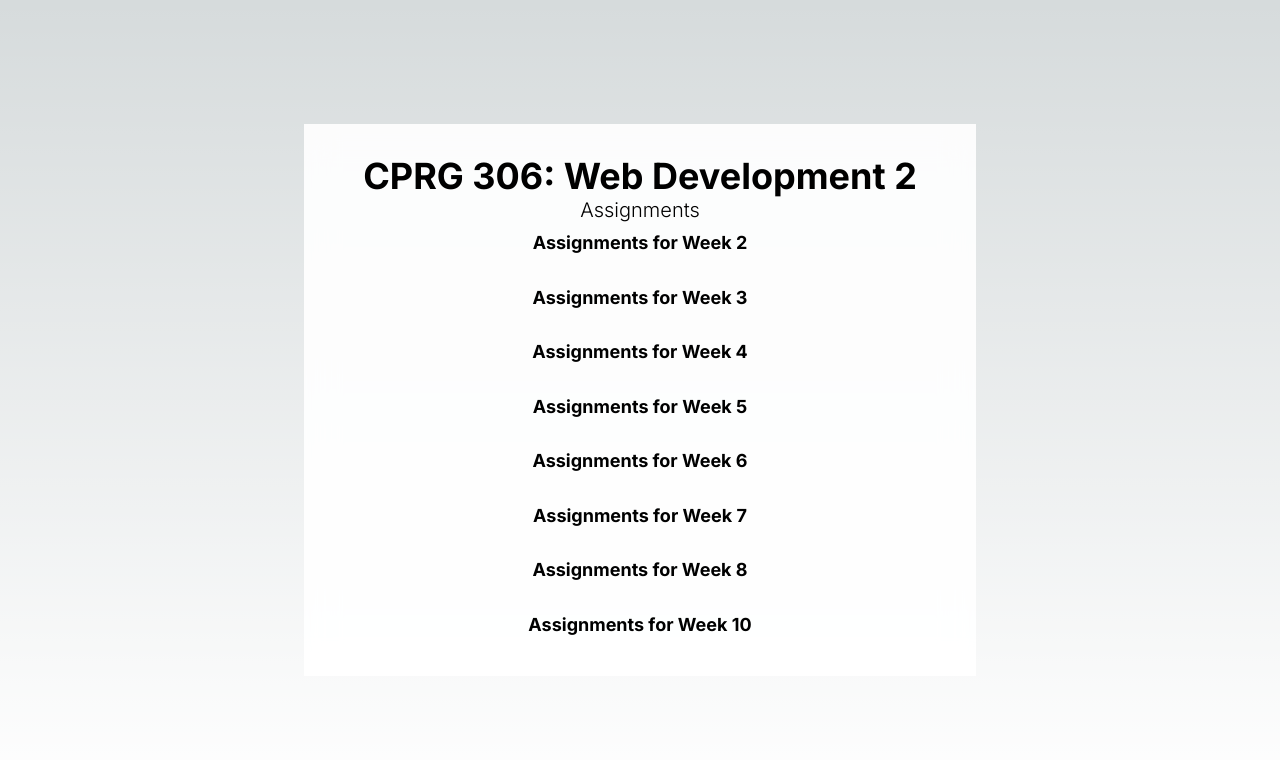
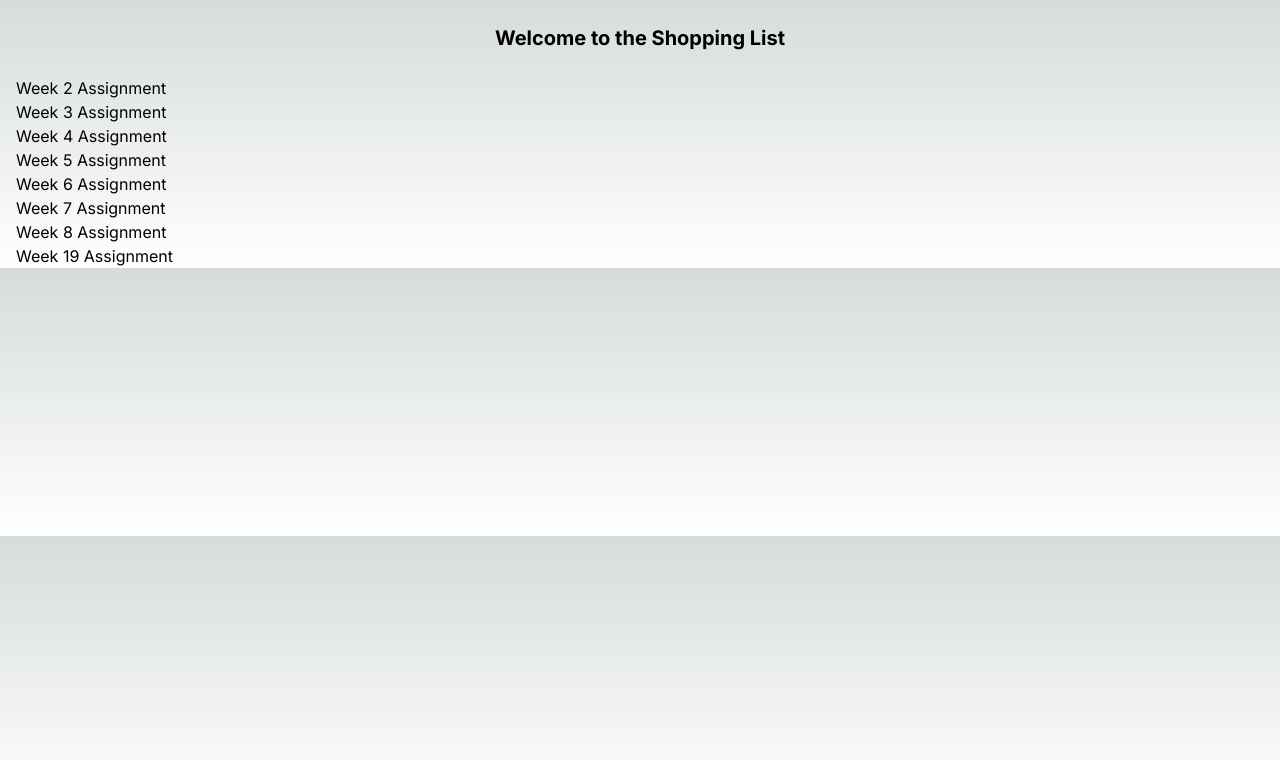
Before and after one commit to ritika17gojo/cprg306-assignments, a Next.js app: page / in a window 1280 px wide. Shown: the top 760 px of the page. Built offline with nearby package versions, Linux system fonts and the light colour scheme.

Commit message:
git add.
git commit -m "Completed Week 4 Assignment"
git push

```diff
--- a/app/page.js
+++ b/app/page.js
@@ -1,40 +1,21 @@
-// Home.js
 import Link from 'next/link';
 
-export default function Home() {
+function HomePage() {
   return (
-    <main className="min-h-screen  flex flex-col items-center justify-center">
-      <div className="max-w-2xl w-full bg-white/90 backdrop-blur-lg  p-8 text-center ">
-        <h1 className="text-4xl font-bold">CPRG 306: Web Development 2</h1>
-        <p className="text-xl font-light">Assignments</p>
-        <div className="space-y-4">
-          <Link href="/week-2" className="block py-2 px-6  text-black font-bold text-lg leading-tight  transition  duration-300 transform hover:-translate-y-1">
-            Assignments for Week 2
-          </Link>
-          <Link href="/week-3" className="block py-2 px-6  text-black font-bold text-lg leading-tight  transition  duration-300 transform hover:-translate-y-1">
-            Assignments for Week 3
-          </Link>
-          <Link href="/week-4" className="block py-2 px-6  text-black font-bold text-lg leading-tight  transition  duration-300 transform hover:-translate-y-1">
-            Assignments for Week 4
-          </Link>
-          <Link href="/week-5" className="block py-2 px-6  text-black font-bold text-lg leading-tight  transition  duration-300 transform hover:-translate-y-1">
-            Assignments for Week 5
-          </Link>
-          <Link href="/week-6" className="block py-2 px-6  text-black font-bold text-lg leading-tight  transition  duration-300 transform hover:-translate-y-1">
-            Assignments for Week 6
-          </Link>
-          <Link href="/week-7" className="block py-2 px-6  text-black font-bold text-lg leading-tight  transition  duration-300 transform hover:-translate-y-1">
-            Assignments for Week 7
-          </Link>
-          <Link href="/week-8" className="block py-2 px-6  text-black font-bold text-lg leading-tight  transition  duration-300 transform hover:-translate-y-1">
-            Assignments for Week 8
-          </Link>
-          <Link href="/week-10" className="block py-2 px-6  text-black font-bold text-lg leading-tight  transition  duration-300 transform hover:-translate-y-1">
-            Assignments for Week 10
-          </Link>
-
-        </div>
-      </div>
-    </main>
+    <div className="container mx-auto px-4">
+      <h1 className="text-xl font-bold text-center my-6">Welcome to the Shopping List</h1>
+      <ul>
+        <li><Link href="/week-2"><a>Week 2 Assignment</a></Link></li>
+        <li><Link href="/week-3"><a>Week 3 Assignment</a></Link></li>
+        <li><Link href="/week-4"><a>Week 4 Assignment</a></Link></li>
+        <li><Link href="/week-5"><a>Week 5 Assignment</a></Link></li>
+        <li><Link href="/week-6"><a>Week 6 Assignment</a></Link></li>
+        <li><Link href="/week-7"><a>Week 7 Assignment</a></Link></li>
+        <li><Link href="/week-8"><a>Week 8 Assignment</a></Link></li>
+        <li><Link href="/week-10"><a>Week 19 Assignment</a></Link></li>
+      </ul>
+    </div>
   );
 }
+
+export default HomePage;
--- a/app/week-4/new-item.js
+++ b/app/week-4/new-item.js
@@ -11,6 +11,10 @@ function NewItem() {
     const item = { name, quantity, category };
     console.log(item);
     alert(`Item: ${name}, Quantity: ${quantity}, Category: ${category}`);
+    resetForm();
+  }
+
+  function resetForm() {
     setName("");
     setQuantity(1);
     setCategory("produce");
```
Also changed, not shown: 1 other file (tests, documents, lock files or other folders).
